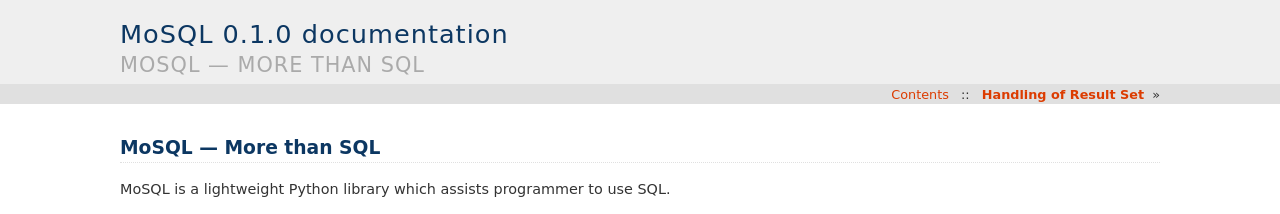
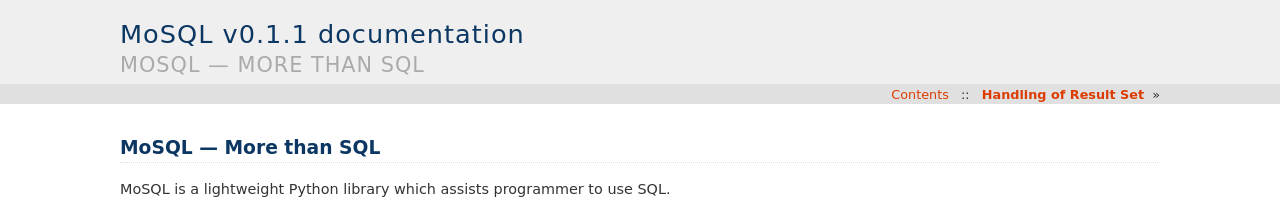
Before and after one commit to moskytw/mosql, a Sphinx documentation site: the page built from docs/index.rst, in a window 1280 px wide. Shown: the top 214 px of the page. Built offline with Sphinx 7.4.7, drawn with Linux system fonts in a browser that asks for light colours; some of the changed lines change nothing that is shown.

Commit message:
auto get version from package

```diff
--- a/docs/conf.py
+++ b/docs/conf.py
@@ -47,10 +47,12 @@
 # |version| and |release|, also used in various other places throughout the
 # built documents.
 #
+from mosql import __version__
+
 # The short X.Y version.
-version = '0.1'
+version = 'v' + '.'.join(__version__.split('.')[:2])
 # The full version, including alpha/beta/rc tags.
-release = '0.1.0'
+release = 'v' + __version__
 
 # The language for content autogenerated by Sphinx. Refer to documentation
 # for a list of supported languages.
```
